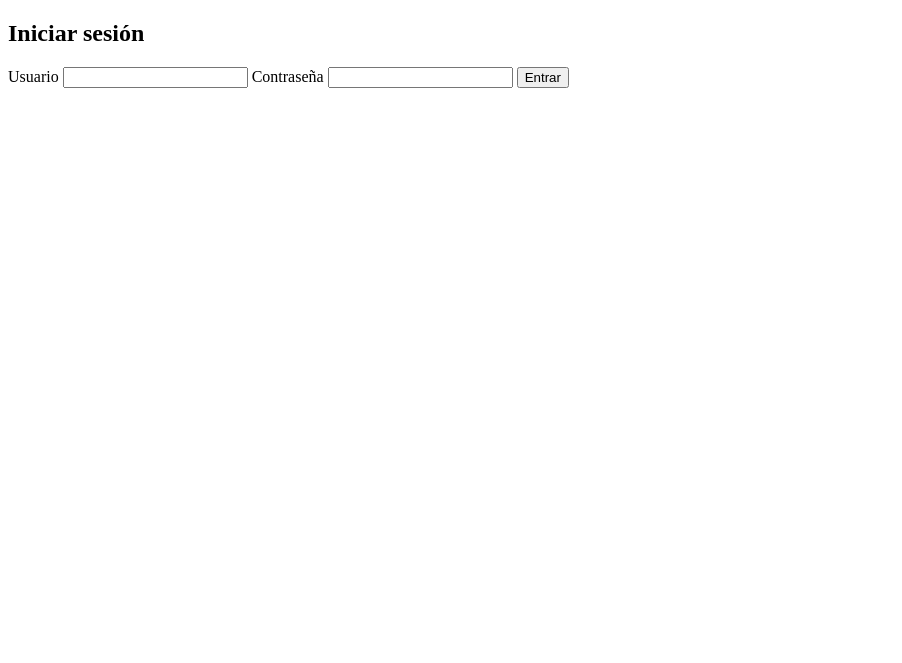
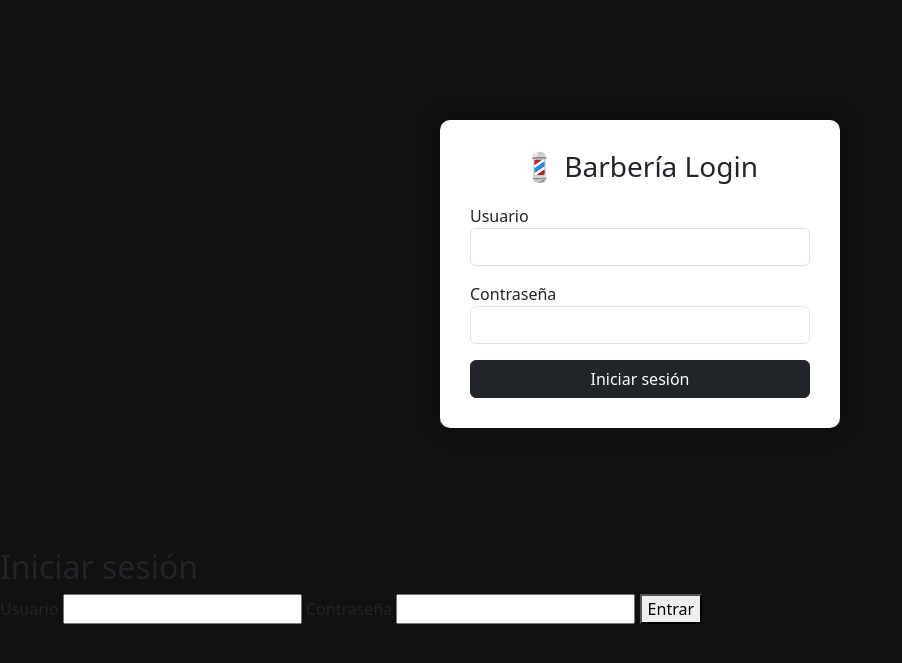
Before and after one commit to Fabianlh/barberia_system, a Django app: page /accounts/login/ in a window 1280 px wide. Shown: the top 663 px of the page, without its empty margins (0-902 px from the left). Run offline with Django 5.2, Linux system fonts and the light colour scheme.

Commit message:
mejor diseño login

```diff
--- a/barberia/templates/registration/login.html
+++ b/barberia/templates/registration/login.html
@@ -1,4 +1,62 @@
 <!DOCTYPE html>
+<html lang="es">
+<head>
+<meta charset="UTF-8">
+<title>Login Barbería</title>
+
+<link href="https://cdn.jsdelivr.net/npm/bootstrap@5.3.2/dist/css/bootstrap.min.css" rel="stylesheet">
+
+<style>
+body{
+    background: #111;
+}
+
+.login-box{
+    max-width: 400px;
+    margin: 120px auto;
+    background: white;
+    padding: 30px;
+    border-radius: 10px;
+    box-shadow: 0 0 20px rgba(0,0,0,0.4);
+}
+
+.title{
+    text-align:center;
+    margin-bottom:20px;
+}
+</style>
+
+</head>
+
+<body>
+
+<div class="login-box">
+
+<h3 class="title">💈 Barbería Login</h3>
+
+<form method="post">
+{% csrf_token %}
+
+<div class="mb-3">
+<label>Usuario</label>
+<input type="text" name="username" class="form-control">
+</div>
+
+<div class="mb-3">
+<label>Contraseña</label>
+<input type="password" name="password" class="form-control">
+</div>
+
+<button type="submit" class="btn btn-dark w-100">
+Iniciar sesión
+</button>
+
+</form>
+
+</div>
+
+</body>
+</html><!DOCTYPE html>
 <html>
 <head>
     <title>Login</title>
```
